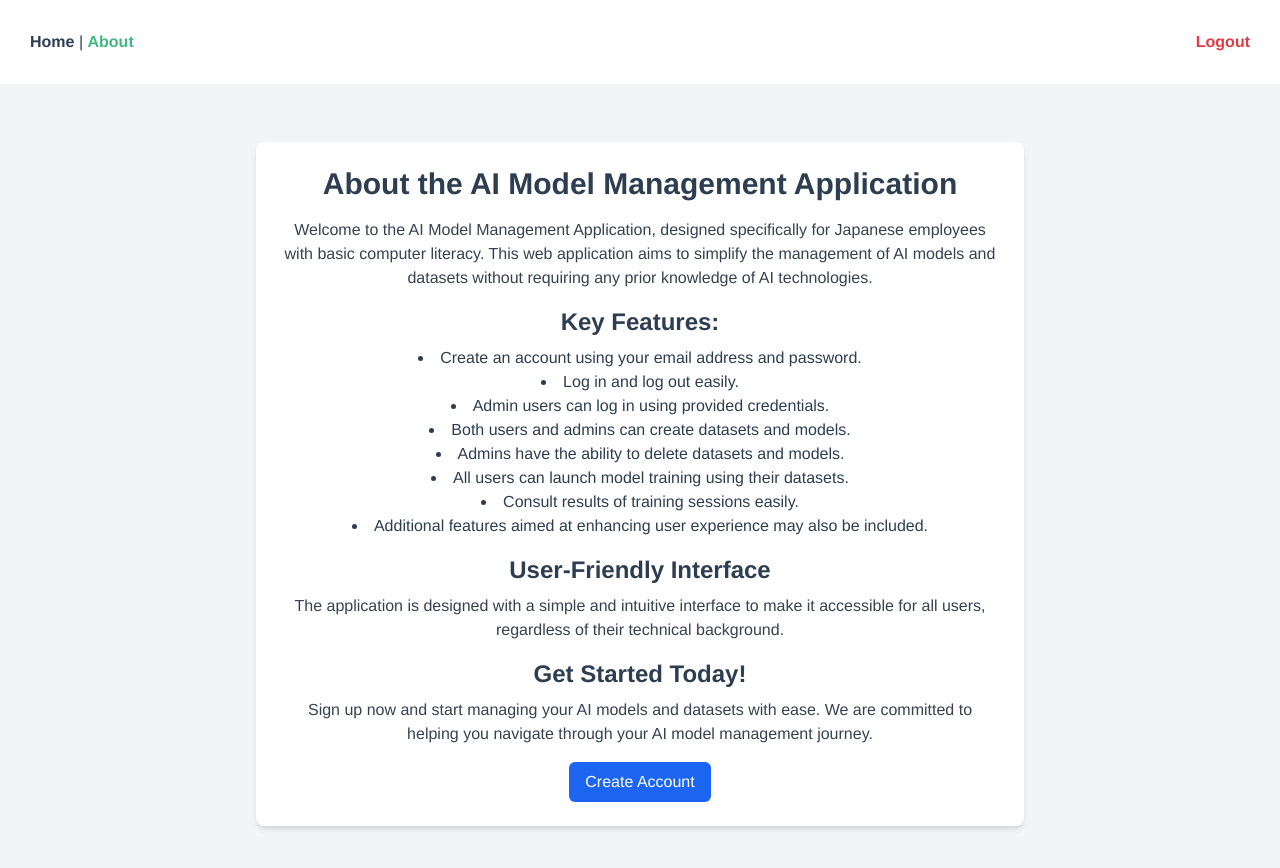
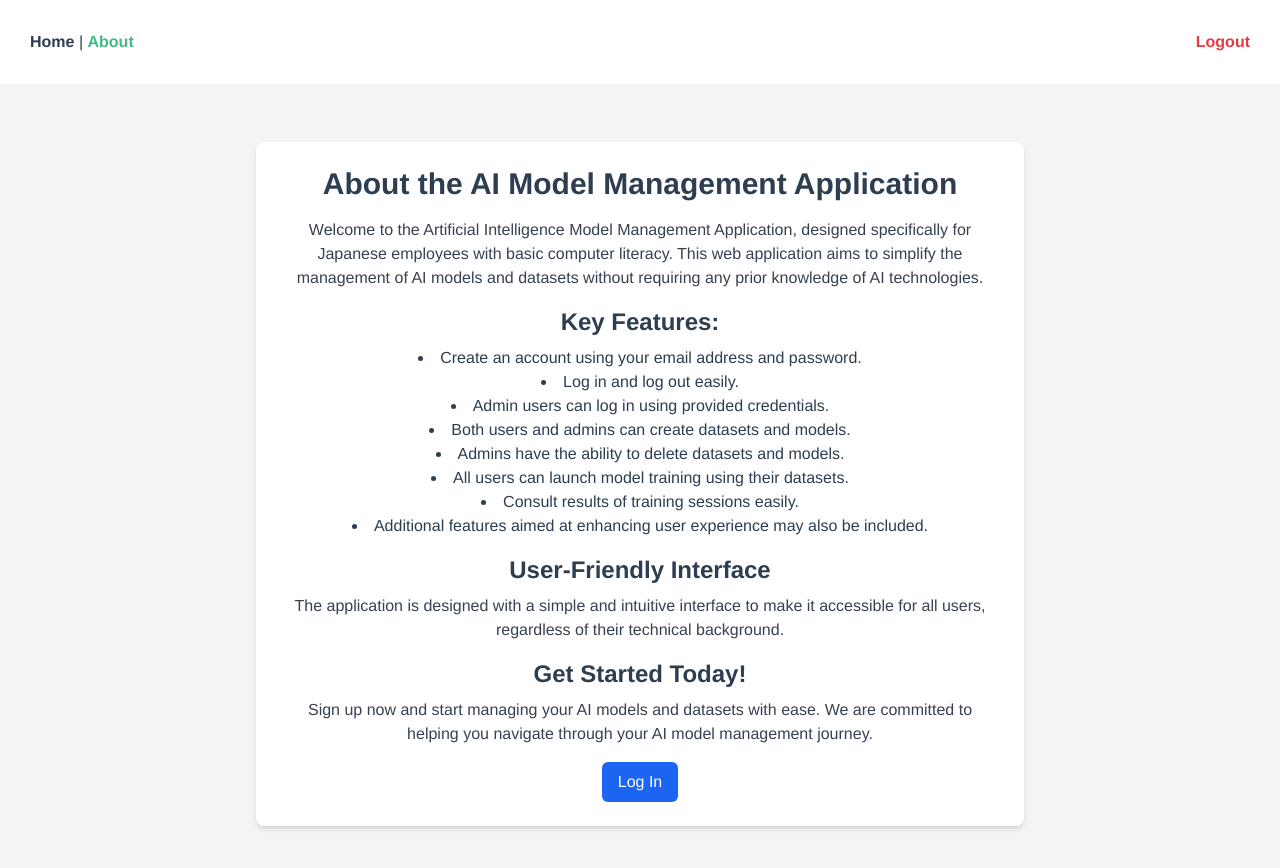
Before and after one commit to Ivan-Grigorev/AI_Model_Management, a Vue app in the folder ai_model_management/frontend/: page /about in a window 1280 px wide. Shown: the top 868 px of the page. Built offline with nearby package versions, Linux system fonts and the light colour scheme.

Commit message:
Update modified files for improvements

```diff
--- a/ai_model_management/frontend/src/views/AboutView.vue
+++ b/ai_model_management/frontend/src/views/AboutView.vue
@@ -3,7 +3,7 @@
     <div class="max-w-3xl mx-auto p-6 bg-white rounded-lg shadow-md">
       <h1 class="text-3xl font-bold text-center mb-4">About the AI Model Management Application</h1>
       <p class="text-gray-700 mb-4">
-        Welcome to the AI Model Management Application, designed specifically for Japanese employees with basic computer literacy. This web application aims to simplify the management of AI models and datasets without requiring any prior knowledge of AI technologies.
+        Welcome to the Artificial Intelligence Model Management Application, designed specifically for Japanese employees with basic computer literacy. This web application aims to simplify the management of AI models and datasets without requiring any prior knowledge of AI technologies.
       </p>
       <h2 class="text-2xl font-semibold mb-2">Key Features:</h2>
       <ul class="list-disc list-inside mb-4">
@@ -25,8 +25,8 @@
         Sign up now and start managing your AI models and datasets with ease. We are committed to helping you navigate through your AI model management journey.
       </p>
       <div class="flex justify-center">
-        <router-link to="/signin" class="px-4 py-2 text-white bg-blue-600 rounded-md hover:bg-blue-700 focus:outline-none focus:ring-2 focus:ring-offset-2 focus:ring-blue-500">
-          Create Account
+        <router-link to="/login" class="px-4 py-2 text-white bg-blue-600 rounded-md hover:bg-blue-700 focus:outline-none focus:ring-2 focus:ring-offset-2 focus:ring-blue-500">
+          Log In
         </router-link>
       </div>
     </div>
```
